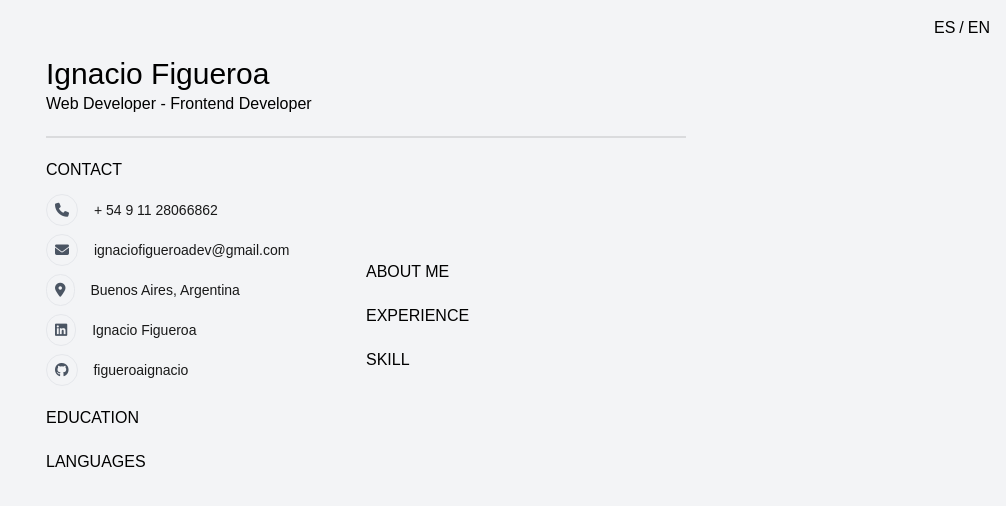
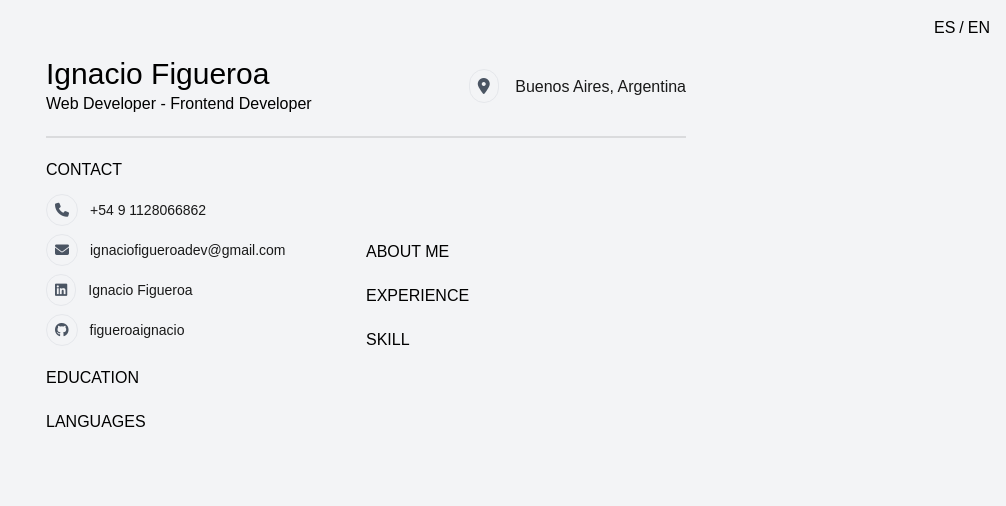
Before and after one commit to figueroaignacio/cv, a website built with Vite: page index.html in a window 1280 px wide. Shown: the whole page, without its empty margins (274-1280 px from the left). Built offline with nearby package versions, Linux system fonts and the light colour scheme; files whose address does not match are found by name.

Commit message:
style: change location position

```diff
--- a/index.html
+++ b/index.html
@@ -9,9 +9,15 @@
   </head>
   <body>
     <main class="flex flex-col min-h-[100dvh] gap-5 px-80 py-14">
-      <section>
-        <h1 class="text-3xl font-medium">Ignacio Figueroa</h1>
-        <h2 data-section="hero" data-value="role"></h2>
+      <section class="flex items-center justify-between">
+        <div>
+          <h1 class="text-3xl font-medium">Ignacio Figueroa</h1>
+          <h2 data-section="hero" data-value="role"></h2>
+        </div>
+        <p>
+          <i class="fa-solid fa-location-dot"></i>
+          Buenos Aires, Argentina
+        </p>
       </section>
       <div class="border-[1px] border-black/10"></div>
       <div class="grid grid-cols-6 justify-center items-center mx-auto w-full">
@@ -19,20 +25,12 @@
           <div>
             <h3 data-section="contact" data-value="title"></h3>
             <div class="space-y-2 text-sm">
+              <p><i class="fa-solid fa-phone"></i>+54 9 1128066862</p>
               <p>
-                <i class="fa-solid fa-phone"></i>
-                + 54 9 11 28066862
+                <i class="fa-solid fa-envelope"></i>ignaciofigueroadev@gmail.com
               </p>
-              <p>
-                <i class="fa-solid fa-envelope"> </i>
-                ignaciofigueroadev@gmail.com
-              </p>
-              <p>
-                <i class="fa-solid fa-location-dot"></i>
-                Buenos Aires, Argentina
-              </p>
-              <p><i class="fa-brands fa-linkedin"></i> Ignacio Figueroa</p>
-              <p><i class="fa-brands fa-github"></i> figueroaignacio</p>
+              <p><i class="fa-brands fa-linkedin"></i>Ignacio Figueroa</p>
+              <p><i class="fa-brands fa-github"></i>figueroaignacio</p>
             </div>
           </div>
           <div>
```
Also changed, not shown: src/styles/output.css.
